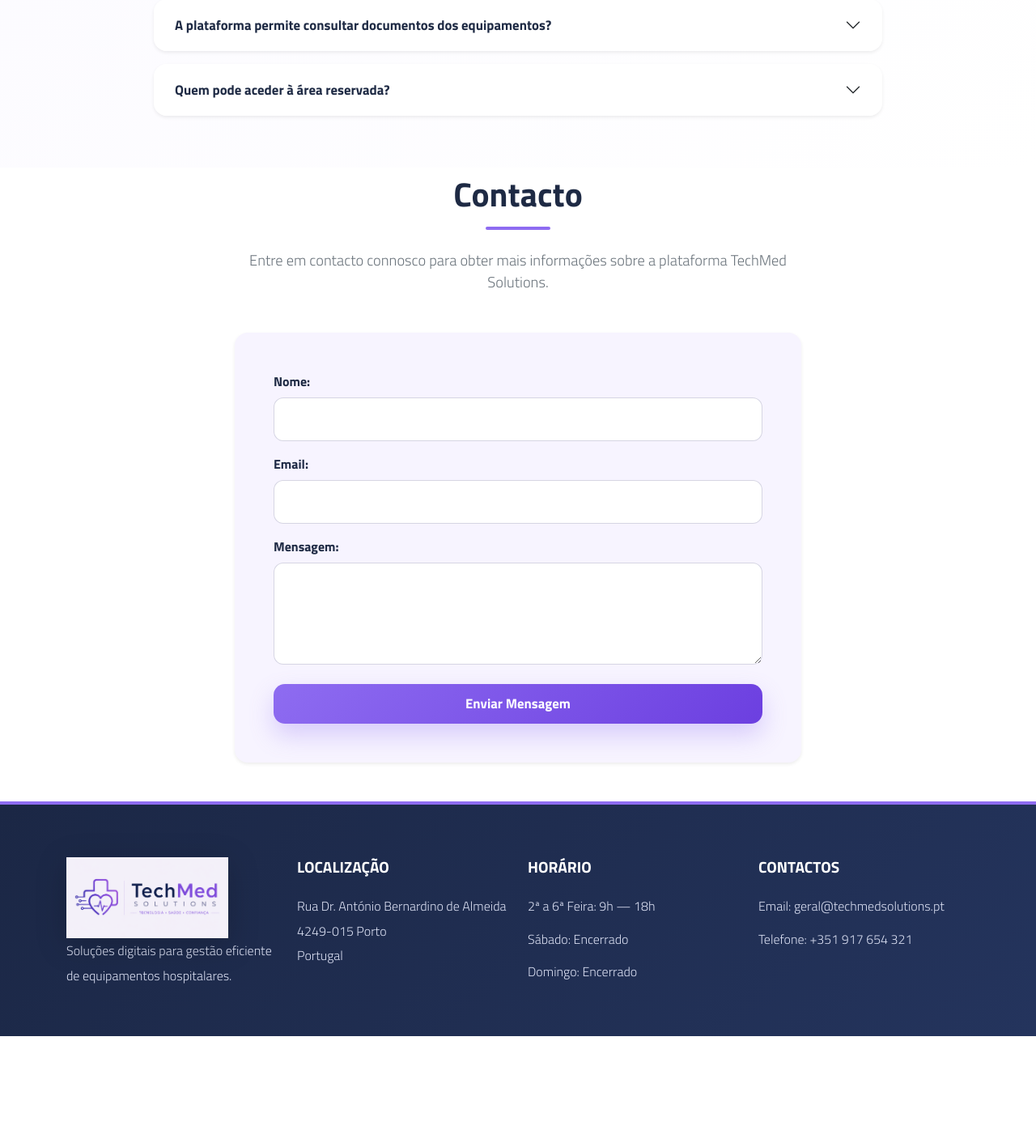
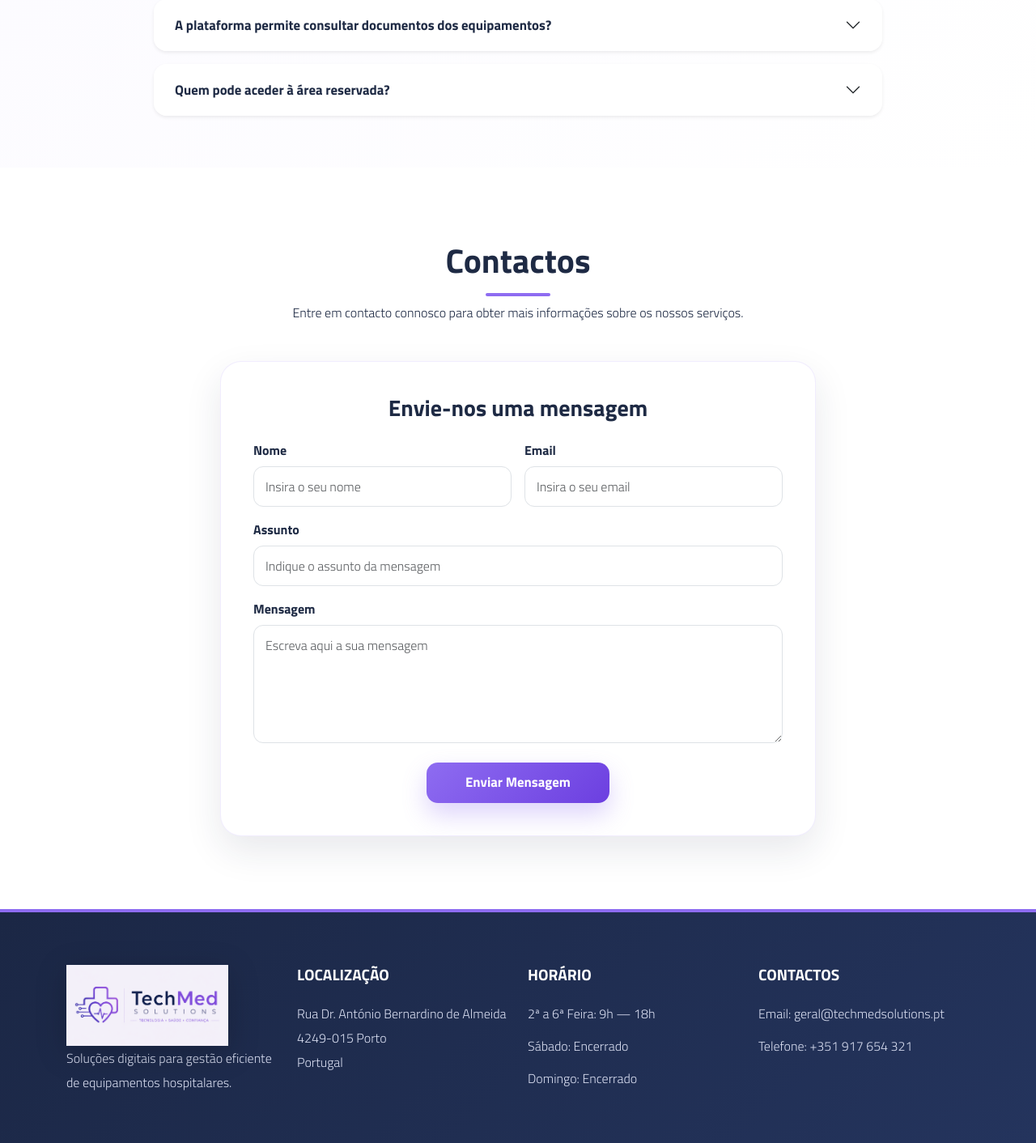
Before and after one commit to mariamiguel1607/projeto_sibdas, a PHP site: page /public/index.html in a window 1280 px wide. Shown: the part 2283-3695 px from the top of the page at 81% size. Before the commit the page ends 3563 px from the top, so only its background shows below. Run offline with PHP 8.4, Linux system fonts and the light colour scheme.

Commit message:
Ajuste da pagina gestao de conteudos na parte dos contactos

```diff
--- a/assets/css/1241375.css
+++ b/assets/css/1241375.css
@@ -299,27 +299,70 @@ section {
 }
 
 /*CONTACTOS*/
+/* CONTACTOS - PÁGINA PÚBLICA */
+
 .contact-section {
+    padding: 90px 0;
     background-color: #ffffff;
 }
-.contact-intro {
-    max-width: 700px;
+
+.contact-card {
+    background-color: #ffffff;
+    border: 1px solid rgba(142, 108, 241, 0.12);
+    border-radius: 24px;
+    padding: 32px 24px;
+    box-shadow: 0 14px 35px rgba(30, 42, 68, 0.08);
+    transition: 0.3s ease;
+}
+
+.contact-card:hover {
+    transform: translateY(-5px);
+    box-shadow: 0 18px 45px rgba(30, 42, 68, 0.13);
+    border-color: rgba(142, 108, 241, 0.35);
+}
+
+.contact-icon {
+    width: 68px;
+    height: 68px;
+    border-radius: 18px;
+    background-color: rgba(142, 108, 241, 0.12);
+    color: #8E6CF1;
+    display: flex;
+    align-items: center;
+    justify-content: center;
+    font-size: 1.7rem;
+}
+
+.contact-card h3 {
+    color: #1E2A44;
+    font-size: 1.35rem;
+    font-weight: 700;
+    margin-bottom: 10px;
+}
+
+.contact-card p {
     color: #6c757d;
-    font-size: 1.15rem;
+    margin-bottom: 0;
+    line-height: 1.5;
 }
-#contactForm {
-    max-width: 700px;
-    background-color: #f7f4ff !important;
+
+.contact-form-card {
+    background-color: #ffffff;
+    border-radius: 26px;
+    padding: 40px;
+    box-shadow: 0 18px 45px rgba(30, 42, 68, 0.1);
+    border: 1px solid rgba(142, 108, 241, 0.12);
 }
-#contactForm .form-control {
-    padding: 14px 16px;
-    border: 1px solid rgba(30, 42, 68, 0.15);
+
+.contact-form-card .form-control {
     border-radius: 12px;
-    font-size: 1rem;
+    padding: 12px 14px;
+    border: 1px solid #dee2e6;
 }
-#contactForm .form-control:focus {
+
+.contact-form-card .form-control:focus {
     border-color: #8E6CF1;
-    box-shadow: 0 0 0 4px rgba(142, 108, 241, 0.12);
+    box-shadow: 0 0 0 0.2rem rgba(142, 108, 241, 0.15);
 }
 
 /*FOOTER*/
--- a/assets/js/1241375.js
+++ b/assets/js/1241375.js
@@ -467,10 +467,10 @@ function mostrarSobrePublico() {
 
     titulo.innerText = sobre.titulo;
     texto.innerHTML = sobre.texto
-    .trim()
-    .split(/\n\s*\n/)
-    .map(paragrafo => `<p>${paragrafo.replace(/\s+/g, " ")}</p>`)
-    .join("");
+        .trim()
+        .split(/\n\s*\n/)
+        .map(paragrafo => `<p>${paragrafo.replace(/\s+/g, " ")}</p>`)
+        .join("");
 
     bloco1Titulo.innerText = sobre.bloco1Titulo;
     bloco1Texto.innerText = sobre.bloco1Texto;
@@ -603,6 +603,144 @@ function guardarAlteracoesSobre() {
     alert("Alterações guardadas com sucesso.");
 
     mostrarSobrePublico();
+}
+// =======================================================
+// GESTÃO DA SECÇÃO CONTACTOS - SIMULAÇÃO FRONTEND
+// =======================================================
+
+
+// Conteúdo inicial dos contactos
+const contactosInicial = {
+    titulo: "Contactos",
+    texto: "Entre em contacto connosco para obter mais informações sobre os nossos serviços.",
+    formularioTitulo: "Envie-nos uma mensagem",
+    botaoTexto: "Enviar Mensagem",
+    estado: "Ativo"
+};
+
+
+// Criar dados iniciais no localStorage
+if (!localStorage.getItem("contactosPublicos")) {
+    localStorage.setItem("contactosPublicos", JSON.stringify(contactosInicial));
+}
+
+
+// Obter contactos
+function obterContactos() {
+    return JSON.parse(localStorage.getItem("contactosPublicos")) || contactosInicial;
+}
+
+
+// Guardar contactos
+function guardarContactos(contactos) {
+    localStorage.setItem("contactosPublicos", JSON.stringify(contactos));
+}
+
+
+// Mostrar contactos na página pública
+function mostrarContactosPublicos() {
+    const secaoContactos = document.getElementById("contactos");
+
+    const titulo = document.getElementById("contactosPublicoTitulo");
+    const texto = document.getElementById("contactosPublicoTexto");
+    const formularioTitulo = document.getElementById("contactosFormularioTituloPublico");
+    const botaoTexto = document.getElementById("contactosBotaoTextoPublico");
+
+    if (
+        !secaoContactos ||
+        !titulo ||
+        !texto ||
+        !formularioTitulo ||
+        !botaoTexto
+    ) {
+        return;
+    }
+
+    const contactos = obterContactos();
+
+    if (contactos.estado === "Inativo") {
+        secaoContactos.style.display = "none";
+        return;
+    }
+
+    secaoContactos.style.display = "";
+
+    titulo.innerText = contactos.titulo;
+    texto.innerText = contactos.texto;
+    formularioTitulo.innerText = contactos.formularioTitulo;
+    botaoTexto.innerText = contactos.botaoTexto;
+}
+
+
+// Carregar dados na página privada
+function carregarContactosGestao() {
+    const titulo = document.getElementById("contactosTitulo");
+    const texto = document.getElementById("contactosTexto");
+    const formularioTitulo = document.getElementById("contactosFormularioTitulo");
+    const botaoTexto = document.getElementById("contactosBotaoTexto");
+    const estado = document.getElementById("contactosEstado");
+
+    if (
+        !titulo ||
+        !texto ||
+        !formularioTitulo ||
+        !botaoTexto ||
+        !estado
+    ) {
+        return;
+    }
+
+    const contactos = obterContactos();
+
+    titulo.value = contactos.titulo;
+    texto.value = contactos.texto;
+    formularioTitulo.value = contactos.formularioTitulo;
+    botaoTexto.value = contactos.botaoTexto;
+    estado.value = contactos.estado;
+}
+
+
+// Guardar alterações dos contactos
+function guardarAlteracoesContactos() {
+    const titulo = document.getElementById("contactosTitulo");
+    const texto = document.getElementById("contactosTexto");
+    const formularioTitulo = document.getElementById("contactosFormularioTitulo");
+    const botaoTexto = document.getElementById("contactosBotaoTexto");
+    const estado = document.getElementById("contactosEstado");
+
+    if (
+        !titulo ||
+        !texto ||
+        !formularioTitulo ||
+        !botaoTexto ||
+        !estado
+    ) {
+        return;
+    }
+
+    if (
+        titulo.value.trim() === "" ||
+        texto.value.trim() === "" ||
+        formularioTitulo.value.trim() === "" ||
+        botaoTexto.value.trim() === ""
+    ) {
+        alert("Preenche todos os campos antes de guardar.");
+        return;
+    }
+
+    const contactosAtualizados = {
+        titulo: titulo.value.trim(),
+        texto: texto.value.trim(),
+        formularioTitulo: formularioTitulo.value.trim(),
+        botaoTexto: botaoTexto.value.trim(),
+        estado: estado.value
+    };
+
+    guardarContactos(contactosAtualizados);
+
+    alert("Alterações guardadas com sucesso.");
+
+    mostrarContactosPublicos();
 }
 
 // =======================================================
@@ -776,6 +914,7 @@ document.addEventListener("DOMContentLoaded", function () {
     // ===============================
     mostrarServicosPublicos();
     mostrarSobrePublico();
+    mostrarContactosPublicos();
 
 
     // ===============================
@@ -806,7 +945,20 @@ document.addEventListener("DOMContentLoaded", function () {
     if (botaoGuardarSobre) {
         botaoGuardarSobre.addEventListener("click", guardarAlteracoesSobre);
     }
-     // ===============================
+
+    // ===============================
+    // GESTÃO DO Contactos
+    // ===============================
+
+    carregarContactosGestao();
+
+    const botaoGuardarContactos = document.getElementById("btnGuardarContactos");
+
+    if (botaoGuardarContactos) {
+        botaoGuardarContactos.addEventListener("click", guardarAlteracoesContactos);
+    }
+
+    // ===============================
     // Validação do Login
     // ===============================
 
--- a/private/views/gestao_conteudos/gestao_conteudos.html
+++ b/private/views/gestao_conteudos/gestao_conteudos.html
@@ -135,7 +135,7 @@
 
                         <!-- CONTACTOS - abre outra página -->
                         <li class="nav-item">
-                            <a class="nav-link" href="contactos_publicos.html">
+                            <a class="nav-link" href="gestao-conteudos_contactos.html">
                                 <i class="fa-solid fa-address-book me-2"></i>
                                 Contactos
                             </a>
@@ -143,7 +143,7 @@
 
                         <!-- FAQ - abre outra página -->
                         <li class="nav-item">
-                            <a class="nav-link" href="faq_publico.html">
+                            <a class="nav-link" href="gestão_conteudos_faq.html">
                                 <i class="fa-solid fa-circle-question me-2"></i>
                                 FAQ
                             </a>
@@ -151,7 +151,7 @@
 
                         <!-- RODAPÉ - abre outra página -->
                         <li class="nav-item">
-                            <a class="nav-link" href="rodape_publico.html">
+                            <a class="nav-link" href="gestao_conteudos_rodape.html">
                                 <i class="fa-solid fa-window-minimize me-2"></i>
                                 Rodapé
                             </a>
--- a/public/index.html
+++ b/public/index.html
@@ -303,43 +303,75 @@
         </div>
     </section>
 
-    <!-- Contactos -->
-    <section id="contactos" class="contact-section pt-2 pb-5">
+    <!-- CONTACTOS -->
+    <section id="contactos" class="contact-section">
         <div class="container">
 
-            <h2 class="section-title text-center mb-4">
-                Contacto
-            </h2>
+            <!-- Título -->
+            <div class="text-center mb-5">
+                <h2 class="section-title" id="contactosPublicoTitulo">Contactos</h2>
 
-            <p class="text-center mx-auto mb-5 contact-intro">
-                Entre em contacto connosco para obter mais informações sobre a plataforma TechMed Solutions.
+                <p class="section-subtitle mx-auto" id="contactosPublicoTexto">
+                    Entre em contacto connosco para obter mais informações sobre os nossos serviços.
                 </p>
-
-            <form id="contactForm" class="mx-auto bg-light rounded-4 shadow-sm p-5">
-
-                <div class="mb-3">
-                    <label for="nome" class="form-label fw-bold">Nome:</label>
-                    <input type="text" id="nome" name="nome" class="form-control" required>
             </div>
 
-                <div class="mb-3">
-                    <label for="email" class="form-label fw-bold">Email:</label>
-                    <input type="email" id="email" name="email" class="form-control" required>
+            <!-- Formulário de contacto -->
+            <div class="row justify-content-center">
+                <div class="col-lg-8">
+
+                    <div class="contact-form-card">
+
+                        <h3 class="fw-bold mb-4 text-center" id="contactosFormularioTituloPublico">
+                            Envie-nos uma mensagem
+                        </h3>
+
+                        <form>
+
+                            <div class="row g-3">
+
+                                <div class="col-md-6">
+                                    <label for="nomeContacto" class="form-label fw-semibold">Nome</label>
+                                    <input type="text" class="form-control" id="nomeContacto"
+                                        placeholder="Insira o seu nome">
                                 </div>
 
-                <div class="mb-4">
-                    <label for="mensagem" class="form-label fw-bold">Mensagem:</label>
-                    <textarea id="mensagem" name="mensagem" rows="4" class="form-control" required></textarea>
+                                <div class="col-md-6">
+                                    <label for="emailContacto" class="form-label fw-semibold">Email</label>
+                                    <input type="email" class="form-control" id="emailContacto"
+                                        placeholder="Insira o seu email">
                                 </div>
 
-                <button type="submit" class="btn btn-primary-custom w-100">
+                                <div class="col-12">
+                                    <label for="assuntoContacto" class="form-label fw-semibold">Assunto</label>
+                                    <input type="text" class="form-control" id="assuntoContacto"
+                                        placeholder="Indique o assunto da mensagem">
+                                </div>
+
+                                <div class="col-12">
+                                    <label for="mensagemContacto" class="form-label fw-semibold">Mensagem</label>
+                                    <textarea class="form-control" id="mensagemContacto" rows="5"
+                                        placeholder="Escreva aqui a sua mensagem"></textarea>
+                                </div>
+
+                                <div class="col-12 text-center mt-4">
+                                    <button type="button" class="btn btn-primary-custom px-5" id="contactosBotaoTextoPublico">
+                                        id="contactosBotaoTextoPublico">
                                         Enviar Mensagem
                                     </button>
+                                </div>
+
+                            </div>
 
                         </form>
+
+                    </div>
+
+                </div>
+            </div>
+
         </div>
     </section>
-
     <!-- Rodapé -->
     <footer class="footer-container">
         <div class="container">
```
Also changed, not shown: private/views/gestao_conteudos/gestao-conteudos_contactos.html (+184 -0 lines). Lines whose indentation alone changed are shown as unchanged.
